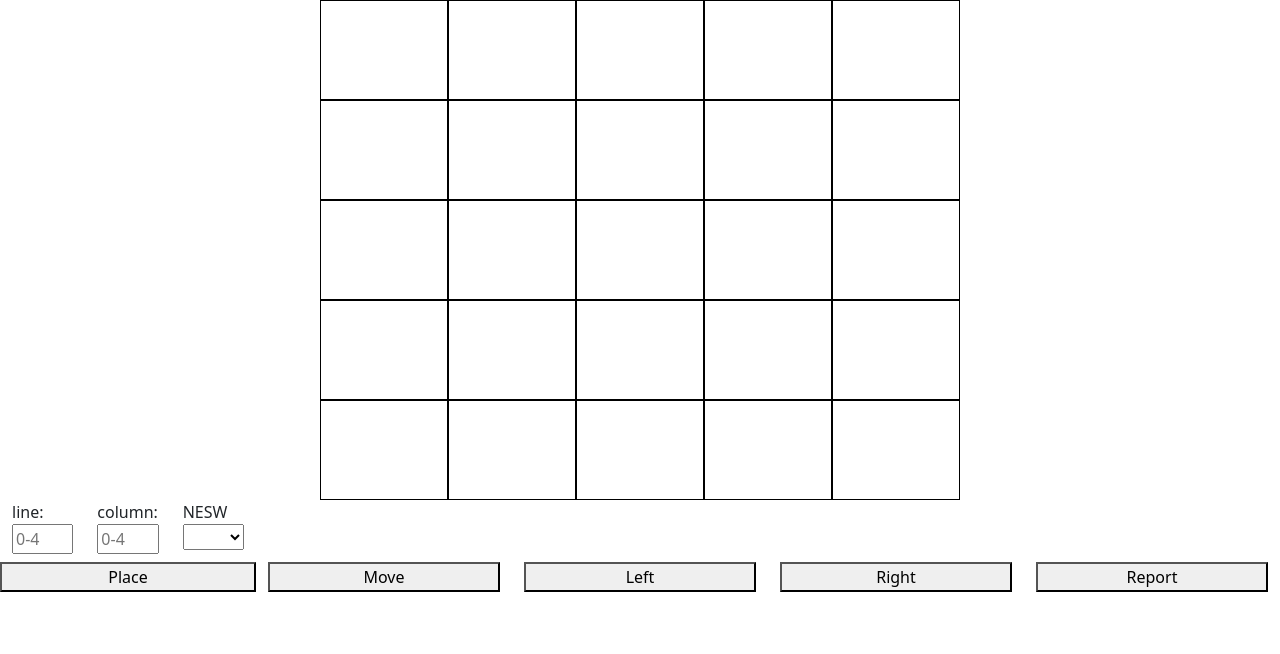
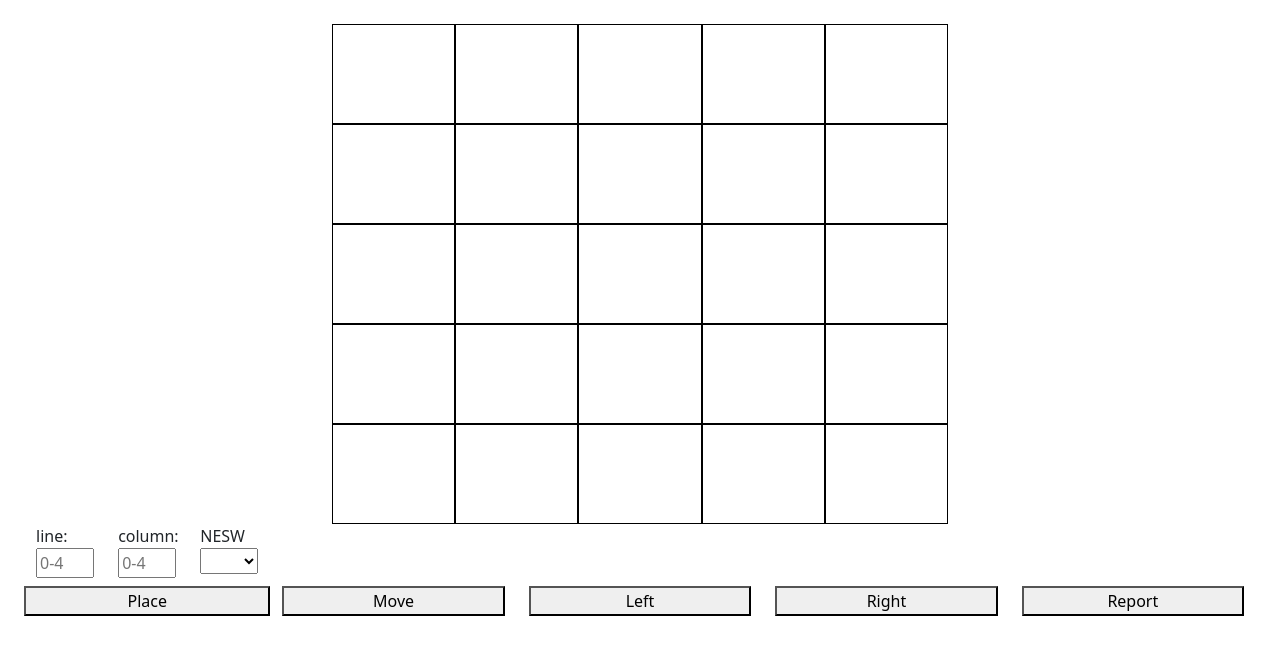
Before and after one commit to amaille91/toy-robot-simulator-frontend, a Vue app: page / in a window 1280 px wide. Shown: the top 654 px of the page. Built offline with nearby package versions, Linux system fonts and the light colour scheme.

Commit message:
peaufinage du style

```diff
--- a/index.html
+++ b/index.html
@@ -5,7 +5,8 @@
     <link rel="icon" href="/favicon.ico" />
     <meta name="viewport" content="width=device-width, initial-scale=1.0" />
     <title>Vite App</title>
-    <link type="stylesheet" href="/assets/base.css" />
+    <link rel="stylesheet" href="/assets/base.css" />
+    <link href="https://cdn.jsdelivr.net/npm/bootstrap@5.1.3/dist/css/bootstrap.min.css" rel="stylesheet" integrity="sha384-1BmE4kWBq78iYhFldvKuhfTAU6auU8tT94WrHftjDbrCEXSU1oBoqyl2QvZ6jIW3" crossorigin="anonymous">
   </head>
   <body>
     <div id="app"></div>
--- a/src/App.vue
+++ b/src/App.vue
@@ -5,11 +5,7 @@ import RobotGrid from './components/RobotGrid.vue'
 </script>
 
 <template>
-  <header>
-    <link href="https://cdn.jsdelivr.net/npm/bootstrap@5.1.3/dist/css/bootstrap.min.css" rel="stylesheet" integrity="sha384-1BmE4kWBq78iYhFldvKuhfTAU6auU8tT94WrHftjDbrCEXSU1oBoqyl2QvZ6jIW3" crossorigin="anonymous">
-  </header>
-
-  <main>
+  <main class="p-4">
     <RobotGrid />
     <Report />
     <Controls />
```
